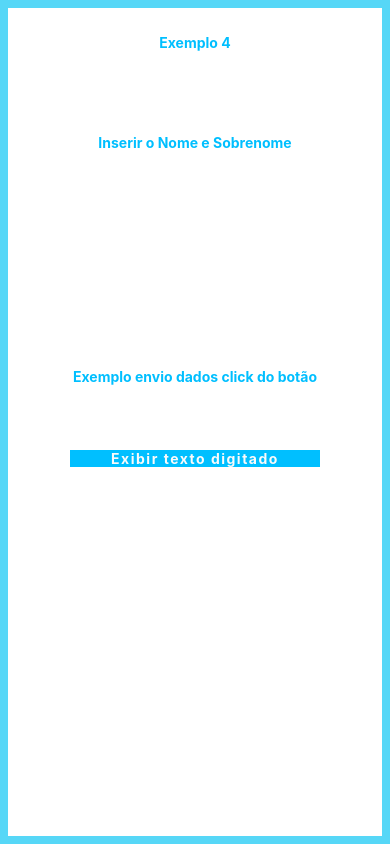
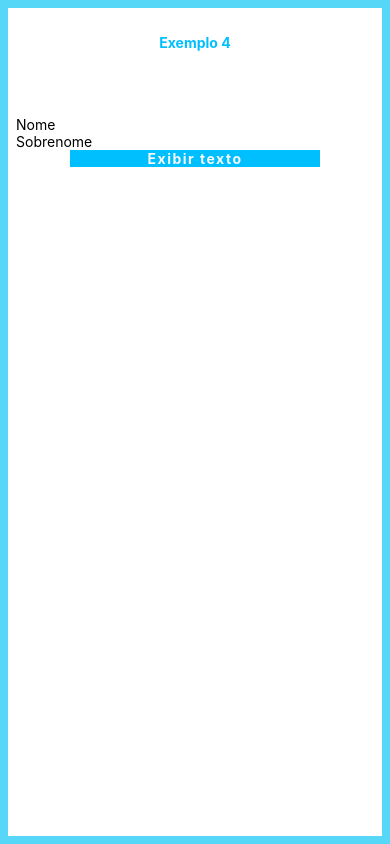
Before and after one commit to ASTakeo/aula-introducao-expo, a React Native app: screen / in a window 390 px wide. Built offline with nearby package versions, Linux system fonts and the light colour scheme; what react-native-responsive-fontsize would draw is missing.

Commit message:
Aula - Value

```diff
--- a/src/atividades/atividade-04/index.js
+++ b/src/atividades/atividade-04/index.js
@@ -7,43 +7,41 @@ import styles from './style';
 function Atividade4 () {
 
   // State
-  const [txtNome, setTxtNome] = useState('');
-  const [txtSobrenome, setTxtSobrenome] = useState('');
+  const [txtNome, settxtNome] = useState('');
+  const [txtSobrenome, settxtSobrenome] = useState('');
+  const [txtExibir, setTxtExibir] = useState('');
 
-  const [txtExibir, setTxtExibir] = useState('');
+  // let txtTexto = 'Inserir o Nome e Sobrenome';
 
   return (
     <View style={styles.container}>
         <Text style={styles.titulo}>Exemplo 4</Text>
-        <Text style={styles.titulo}>Inserir o Nome e Sobrenome</Text>
+        <Text style={styles.texto}>{txtExibir}</Text>
 
-
-        <Text style={styles.titulo}>{txtNome}</Text>
+        <Text style={styles.texto}>{}</Text>
         <TextInput
             style={styles.input}
-            onChangeText={(valor) => setTxtNome(valor)}/>
+            placeholder='Nome'
+            value={txtNome} // Adicionado para controlar o valor do input
+            onChangeText={(valor) => settxtNome(valor)}/>
 
-        <Text style={styles.texto}>{txtSobrenome}</Text>
+        <Text style={styles.texto}>{}</Text>
         <TextInput
             style={styles.input}
-            onChangeText={(valor) => setTxtSobrenome(valor)}/>
-
-        <Text style={styles.titulo}>
-            Exemplo envio dados click do botão
-        </Text>
-
+            placeholder='Sobrenome'
+            value={txtSobrenome}     // Adicionado para controlar o valor do input
+            onChangeText={(valor) => settxtSobrenome(valor)}/>
 
         <TouchableOpacity
             style={styles.botao}
-            onPress={() => setTxtNome(TxtNome)}>
+            onPress={() => {
+                setTxtExibir(`${txtNome} ${txtSobrenome}`);
+                settxtNome('');      // Limpa o campo de nome
+                settxtSobrenome(''); // Limpa o campo de sobrenome
+            }}>
 
-            <Text style={styles.txtBotao}>
-                Exibir texto digitado
-
-            </Text>
+            <Text style={styles.txtBotao}>Exibir texto</Text>
         </TouchableOpacity>
-
-
     </View>
   );
 }
--- a/src/atividades/atividade-04/style.js
+++ b/src/atividades/atividade-04/style.js
@@ -28,7 +28,11 @@ const styles = StyleSheet.create({
     texto: {
         fontSize: RFPercentage(2.2),
         color: 'deepskyblue',
-
+    },
+    label: {
+    fontSize: RFPercentage(1.5),
+    color: '#000000',
+    textAlign: 'left',
     },
     input: {
         borderWidth: RFPercentage(0.2),
```
